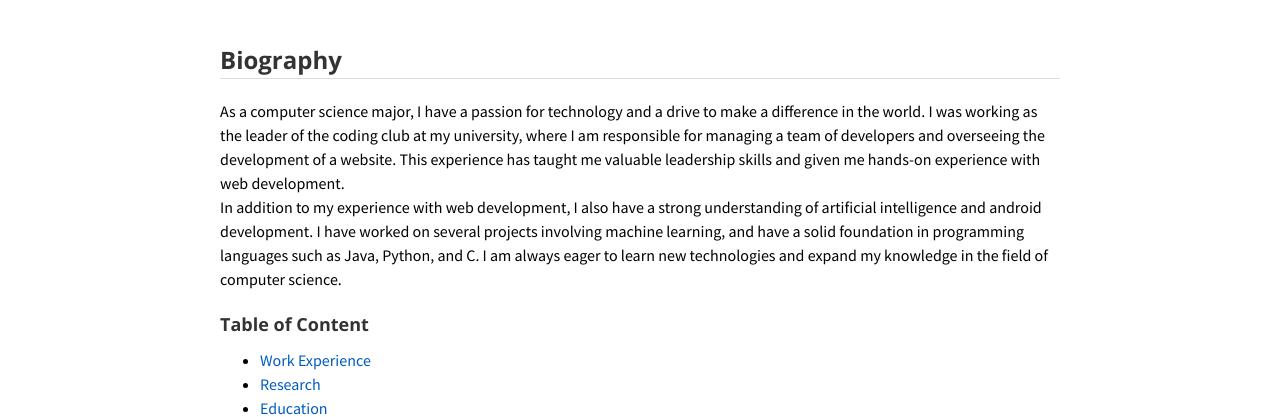
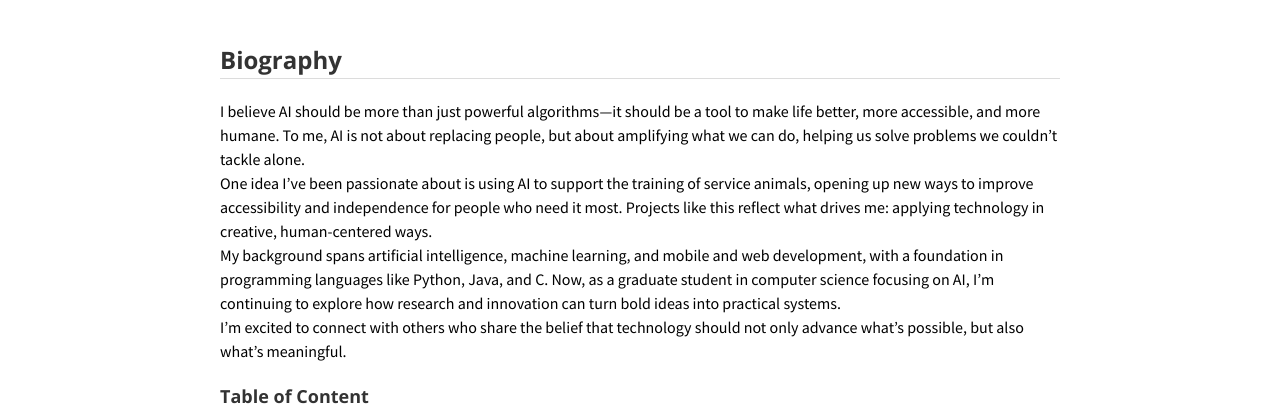
Before and after one commit to RenxuanYao/RenxuanYao.github.io, a website: page index.html in a window 1280 px wide. Shown: the part 305-722 px from the top of the page. Drawn offline with nearby package versions, Linux system fonts and the light colour scheme; files whose address does not match are found by name.

Commit message:
Update index.html

```diff
--- a/index.html
+++ b/index.html
@@ -67,16 +67,14 @@
                     <h2>Biography</h2>
                     <hr>
                     <p class="text">
-                        As a computer science major, I have a passion for technology and a drive to make a difference in
-                        the world. I was working as the leader of the coding club at my university, where I am
-                        responsible for managing a team of developers and overseeing the development of a website. This
-                        experience has taught me valuable leadership skills and given me hands-on experience with web
-                        development.<br>
-                        In addition to my experience with web development, I also have a strong understanding of
-                        artificial intelligence and android development. I have worked on several projects involving
-                        machine learning, and have a solid foundation in programming languages such as Java, Python, and
-                        C. I am always eager to learn new technologies and expand my knowledge in the field of computer
-                        science.
+                        I believe AI should be more than just powerful algorithms—it should be a tool to make life better, more accessible, and more humane. To me, AI is not about replacing people, but about amplifying what we can do, helping us solve problems we couldn’t tackle alone.
+<br>
+One idea I’ve been passionate about is using AI to support the training of service animals, opening up new ways to improve accessibility and independence for people who need it most. Projects like this reflect what drives me: applying technology in creative, human-centered ways.
+<br>
+My background spans artificial intelligence, machine learning, and mobile and web development, with a foundation in programming languages like Python, Java, and C. Now, as a graduate student in computer science focusing on AI, I’m continuing to explore how research and innovation can turn bold ideas into practical systems.
+<br>
+I’m excited to connect with others who share the belief that technology should not only advance what’s possible, but also what’s meaningful.
+
                     </p>
 
                     <h3>Table of Content</h3>
```
